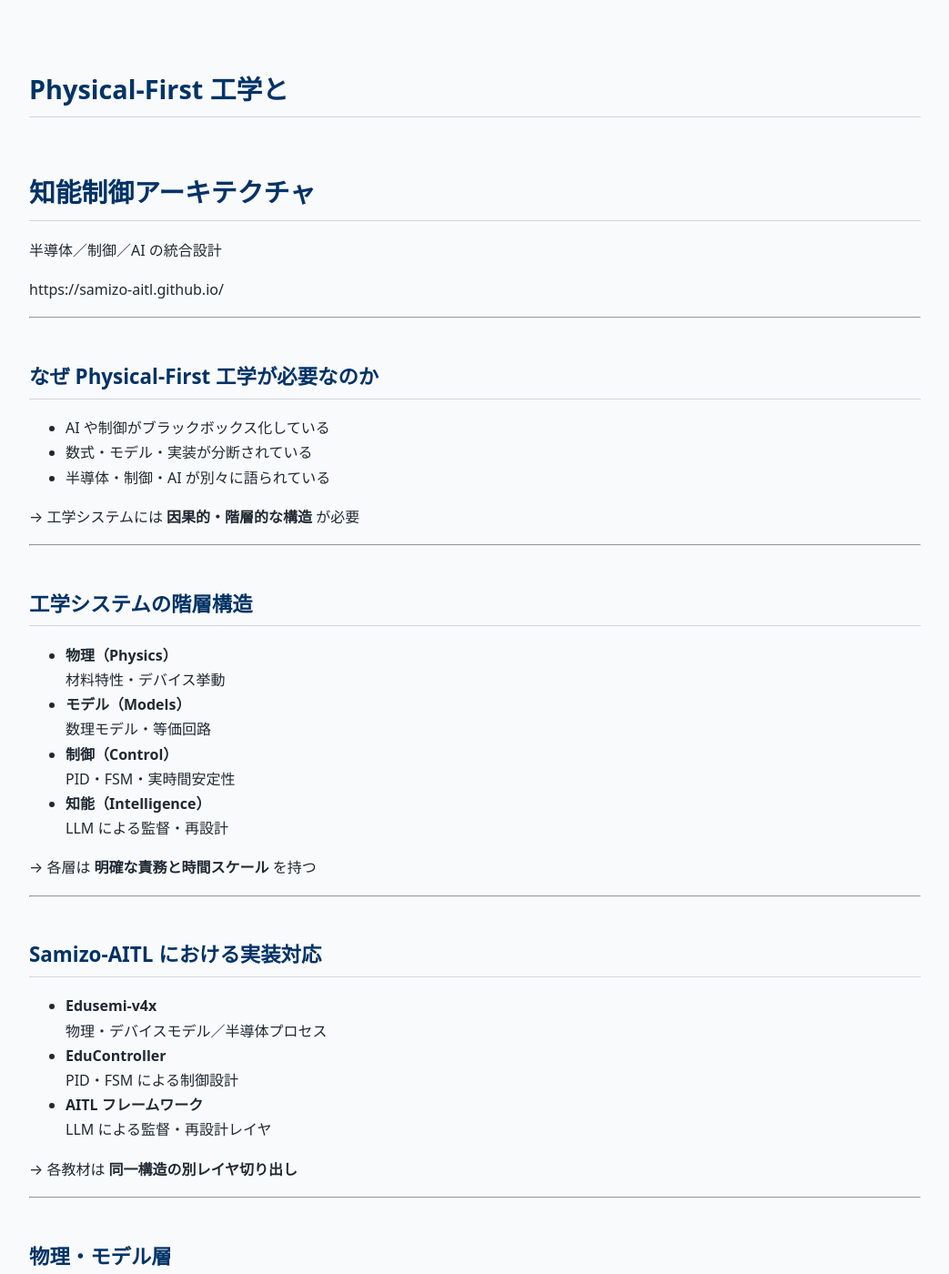
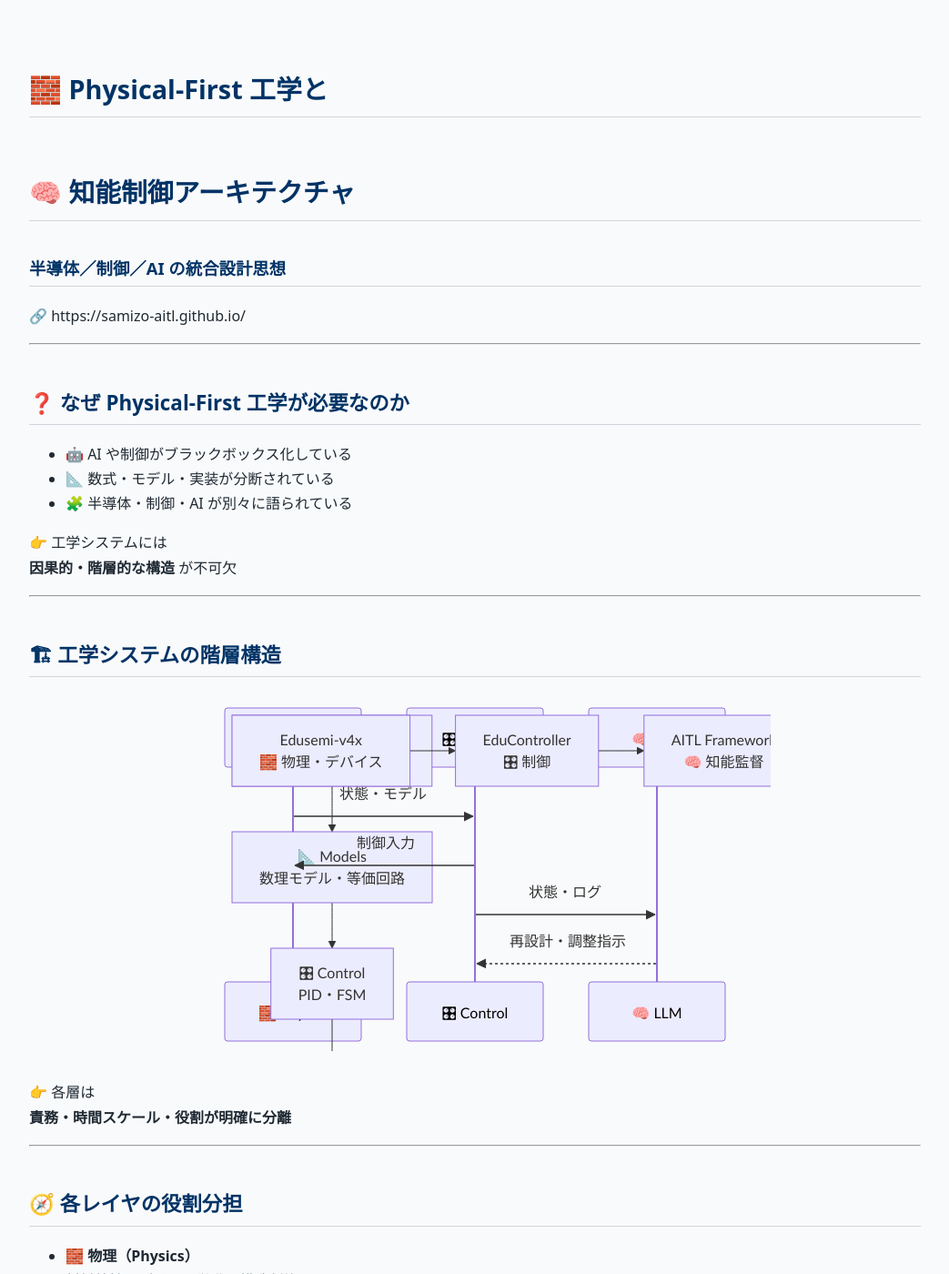
Before and after one commit to Samizo-AITL/Samizo-AITL.github.io, a Jekyll site: the page built from about/marp/samizo-aitl-presentation.md, in a window 1280 px wide and 1400 px high. Shown: the whole window at 91% size, without its empty margins (118-1161 px from the left). Built offline with Jekyll 4.4.1, drawn with Linux system fonts in a browser that asks for light colours; our own code applies the rules of GitHub Pages for plain Markdown files; some of the changed text lies outside the part shown.

Commit message:
Update samizo-aitl-presentation.md

````diff
--- a/about/marp/samizo-aitl-presentation.md
+++ b/about/marp/samizo-aitl-presentation.md
@@ -5,114 +5,153 @@
 size: 16:9
 ---
 
-# Physical-First 工学と
-# 知能制御アーキテクチャ
+# 🧱 Physical-First 工学と
+# 🧠 知能制御アーキテクチャ
 
-半導体／制御／AI の統合設計
+### 半導体／制御／AI の統合設計思想
 
-https://samizo-aitl.github.io/
+🔗 https://samizo-aitl.github.io/
 
 ---
 
-## なぜ Physical-First 工学が必要なのか
+## ❓ なぜ Physical-First 工学が必要なのか
 
-- AI や制御がブラックボックス化している
-- 数式・モデル・実装が分断されている
-- 半導体・制御・AI が別々に語られている
+- 🤖 AI や制御がブラックボックス化している
+- 📐 数式・モデル・実装が分断されている
+- 🧩 半導体・制御・AI が別々に語られている
 
-→ 工学システムには **因果的・階層的な構造** が必要
+👉 工学システムには
+**因果的・階層的な構造** が不可欠
 
 ---
 
-## 工学システムの階層構造
+## 🏗 工学システムの階層構造
 
-- **物理（Physics）**
-  材料特性・デバイス挙動
-- **モデル（Models）**
-  数理モデル・等価回路
-- **制御（Control）**
-  PID・FSM・実時間安定性
-- **知能（Intelligence）**
-  LLM による監督・再設計
+```mermaid
+graph TD
+  P[🧱 Physics<br/>物理・材料・デバイス]
+  M[📐 Models<br/>数理モデル・等価回路]
+  C[🎛 Control<br/>PID・FSM]
+  I[🧠 Intelligence<br/>LLM・監督・再設計]
 
-→ 各層は **明確な責務と時間スケール** を持つ
+  P --> M
+  M --> C
+  C --> I
+```
+
+👉 各層は
+**責務・時間スケール・役割が明確に分離**
 
 ---
 
-## Samizo-AITL における実装対応
+## 🧭 各レイヤの役割分担
+
+- **🧱 物理（Physics）**
+  材料特性・デバイス挙動・構造制約
+- **📐 モデル（Models）**
+  数理モデル・等価回路・パラメータ化
+- **🎛 制御（Control）**
+  PID・FSM による実時間安定性
+- **🧠 知能（Intelligence）**
+  LLM による診断・判断・再設計
+
+👉 「賢さ」は **最外層にだけ置く**
+
+---
+
+## 🧪 Samizo-AITL における実装対応
+
+```mermaid
+flowchart LR
+  A[Edusemi-v4x<br/>🧱 物理・デバイス] --> B[EduController<br/>🎛 制御]
+  B --> C[AITL Framework<br/>🧠 知能監督]
+```
 
 - **Edusemi-v4x**
   物理・デバイスモデル／半導体プロセス
 - **EduController**
   PID・FSM による制御設計
-- **AITL フレームワーク**
+- **AITL Framework**
   LLM による監督・再設計レイヤ
 
-→ 各教材は **同一構造の別レイヤ切り出し**
+👉 各教材は
+**同一構造の異なるレイヤ切り出し**
 
 ---
 
-## 物理・モデル層
+## 🧱 物理・モデル層
 ##（Physics & Models）
 
 - 材料特性・デバイス物理
-- コンパクトモデル／等価回路モデル
+- コンパクトモデル／等価回路
 - **物理的意味を持つパラメータ**
 
-→ ブラックボックス近似や
-→ AI フィッティングは使わない
+❌ ブラックボックス近似
+❌ AI による直接フィッティング
+
+👉 **意味を失ったモデルは使わない**
 
 ---
 
-## 制御層
+## 🎛 制御層
 ##（PID & FSM）
 
 - PID による実時間フィードバック制御
 - FSM による状態・モード管理
-- **決定論的で説明可能な振る舞い**
+- **決定論的・説明可能な振る舞い**
 
-→ 実時間制御に確率的判断は使わない
+❌ 実時間制御への確率的判断導入
+
+👉 安定性は **数学と構造で保証**
 
 ---
 
-## 知能層
+## 🧠 知能層
 ##（LLM）
 
 - 上位監督としての意思決定
 - 故障解析・性能診断
 - 制御器の再設計・パラメータ調整
 
-→ **実時間制御ループの外側**で動作
+👉 **実時間制御ループの外側**で動作
+👉 人間の思考を拡張する位置づけ
 
 ---
 
-## AITL
-##閉ループ知能制御アーキテクチャ
+## 🔁 AITL
+## 閉ループ知能制御アーキテクチャ
 
-- 物理モデルがシステム挙動を定義
-- 制御層が実時間安定性を保証
-- LLM が監督・診断・再設計を行う
+```mermaid
+sequenceDiagram
+  participant Physics as 🧱 Physics
+  participant Control as 🎛 Control
+  participant LLM as 🧠 LLM
 
-→ 人の思考力 × 機械の信頼性
+  Physics->>Control: 状態・モデル
+  Control->>Physics: 制御入力
+  Control->>LLM: 状態・ログ
+  LLM-->>Control: 再設計・調整指示
+```
+
+👉 **人の思考力 × 機械の信頼性**
 
 ---
 
-## 実装・Proof of Concept
+## 🧪 実装・Proof of Concept
 
-- V–I 制御 ASIC（SKY130）
-- 固定小数点 PID／FSM 実装
-- SystemDK × FEM による設計検証
+- 🧩 V–I 制御 ASIC（SKY130）
+- 🔢 固定小数点 PID／FSM 実装
+- 🧮 SystemDK × FEM による設計検証
 
-→ 物理モデルから
-→ シリコン実装まで一貫
+👉 物理モデルから
+👉 **シリコン実装まで一貫**
 
 ---
 
-## Samizo-AITL が提供する価値
+## 🎓 Samizo-AITL が提供する価値
 
-- 物理起点で説明可能な工学設計
-- 知能監督付きの決定論的制御
-- モデルから実装まで
-  再現可能な技術教育
+- 🧱 物理起点で説明可能な工学設計
+- 🎛 知能監督付きの決定論的制御
+- 📘 モデルから実装まで再現可能な技術教育
 
-https://samizo-aitl.github.io/
+🔗 https://samizo-aitl.github.io/
````
